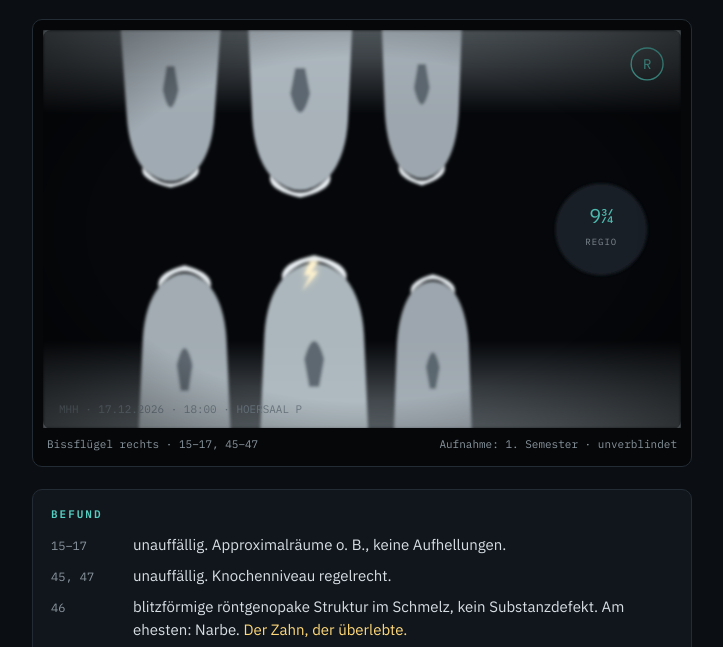
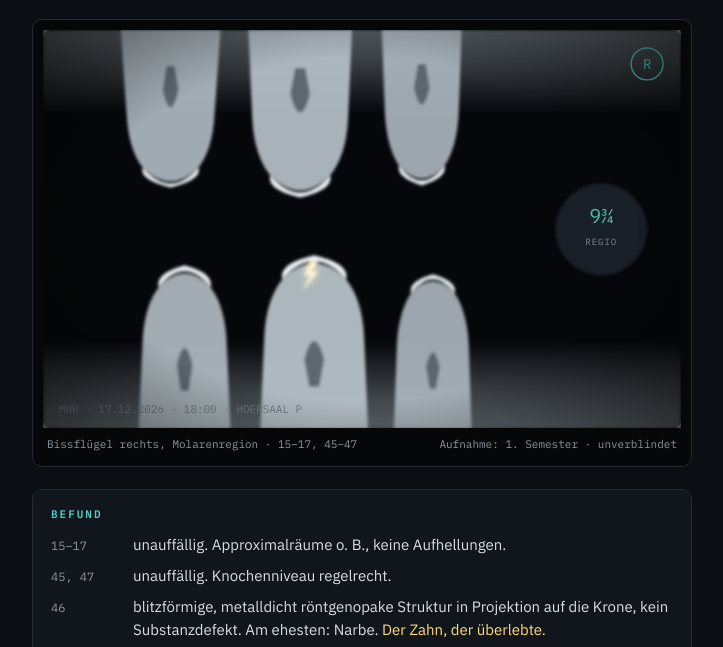
Before and after one commit to FSKlulX/regio934, a plain HTML site: page index.html in a window 1280 px wide. Shown: the part 148-795 px from the top of the page, without its empty margins (278-1001 px from the left). Drawn offline with Linux system fonts and the light colour scheme.

Commit message:
fix: radiology terminology (metal-dense opacity, molar-region bitewing)
Co-Authored-By: Claude Fable 5 <noreply@anthropic.com>

```diff
--- a/index.html
+++ b/index.html
@@ -156,7 +156,7 @@
         <path d="M384 338 Q391 308 398 338 L394 360 L388 360 Z" fill="#4b565e" opacity=".8"/>
       </g>
 
-      <!-- Regio 9¾: angeschnittene Aufhellung am rechten Filmrand -->
+      <!-- Regio 9¾: umschriebene Verschattung am rechten Filmrand -->
       <g opacity=".9">
         <circle cx="560" cy="200" r="46" fill="#1a222a" filter="url(#weich)"/>
         <text x="560" y="194" text-anchor="middle" font-family="IBM Plex Mono, monospace" font-size="20" fill="#56cfc3">9¾</text>
@@ -171,7 +171,7 @@
       <rect x="0" y="0" width="640" height="400" rx="8" fill="url(#vig)"/>
     </svg>
     <figcaption>
-      <span>Bissflügel rechts · 15–17, 45–47</span>
+      <span>Bissflügel rechts, Molarenregion · 15–17, 45–47</span>
       <span>Aufnahme: 1. Semester · unverblindet</span>
     </figcaption>
   </figure>
@@ -180,7 +180,7 @@
     <h2>Befund</h2>
     <div class="zeile"><span class="z">15–17</span><span class="t">unauffällig. Approximalräume o. B., keine Aufhellungen.</span></div>
     <div class="zeile"><span class="z">45, 47</span><span class="t">unauffällig. Knochenniveau regelrecht.</span></div>
-    <div class="zeile"><span class="z">46</span><span class="t">blitzförmige röntgenopake Struktur im Schmelz, kein Substanzdefekt. Am ehesten: Narbe. <span class="hell">Der Zahn, der überlebte.</span></span></div>
+    <div class="zeile"><span class="z">46</span><span class="t">blitzförmige, metalldicht röntgenopake Struktur in Projektion auf die Krone, kein Substanzdefekt. Am ehesten: Narbe. <span class="hell">Der Zahn, der überlebte.</span></span></div>
     <div class="zeile"><span class="z">Regio 9¾</span><span class="t">liegt außerhalb des FDI-Schemas. Diese Aufnahme dürfte es nicht geben. Du siehst sie trotzdem.</span></div>
   </section>
 
```
